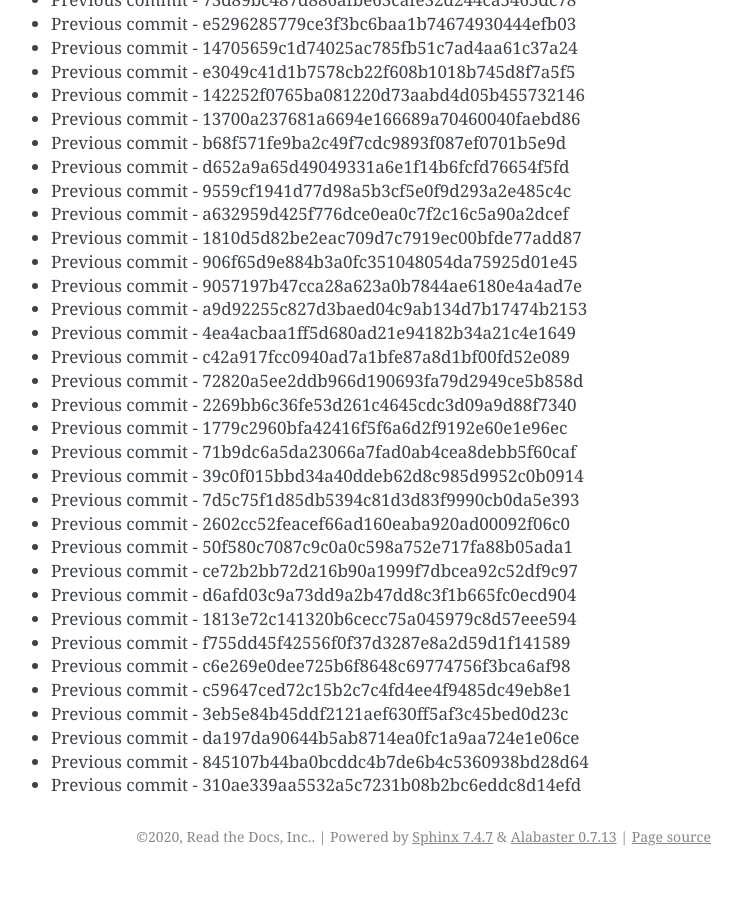
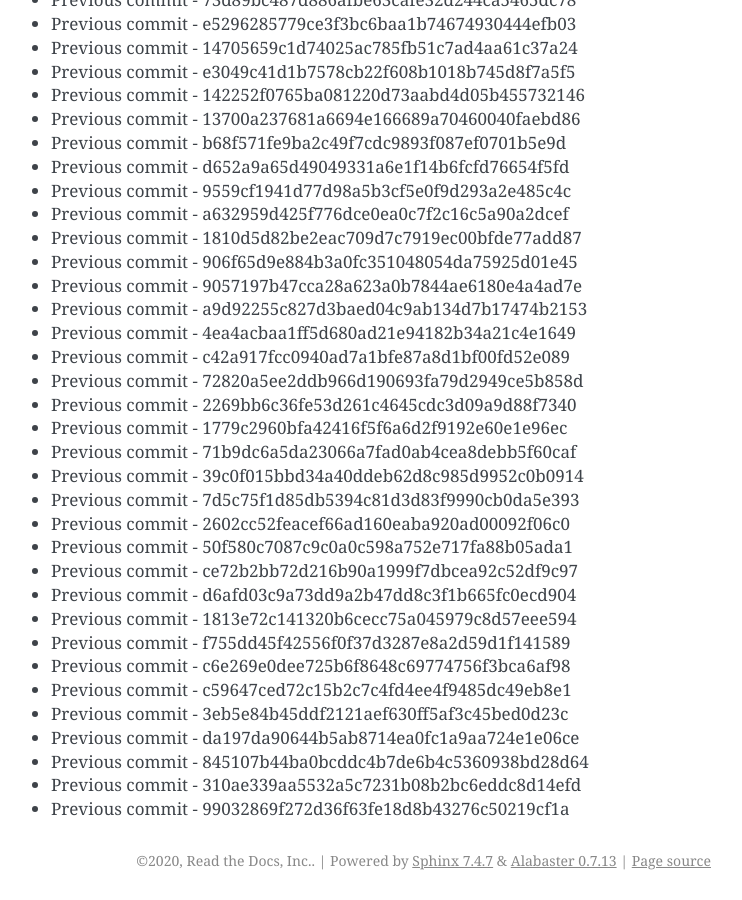
Before and after one commit to readthedocs/rtd-git-stresstest, a Sphinx documentation site: the page built from docs/updates.rst, in a window 1280 px wide and 900 px high, scrolled down 35732 px. Shown: the whole window, without its empty margins (399-1141 px from the left). Built offline with Sphinx 7.4.7, drawn with Linux system fonts in a browser that asks for light colours; before the commit the page ends 36608 px from its top, so only the background shows below that.

Commit message:
Generating commit from previous: 99032869f272d36f63fe18d8b43276c50219cf1a

```diff
--- a/docs/updates.rst
+++ b/docs/updates.rst
@@ -1533,3 +1533,4 @@ It can be tested for any performance characteristics.
 * Previous commit - da197da90644b5ab8714ea0fc1a9aa724e1e06ce
 * Previous commit - 845107b44ba0bcddc4b7de6b4c5360938bd28d64
 * Previous commit - 310ae339aa5532a5c7231b08b2bc6eddc8d14efd
+* Previous commit - 99032869f272d36f63fe18d8b43276c50219cf1a
```
